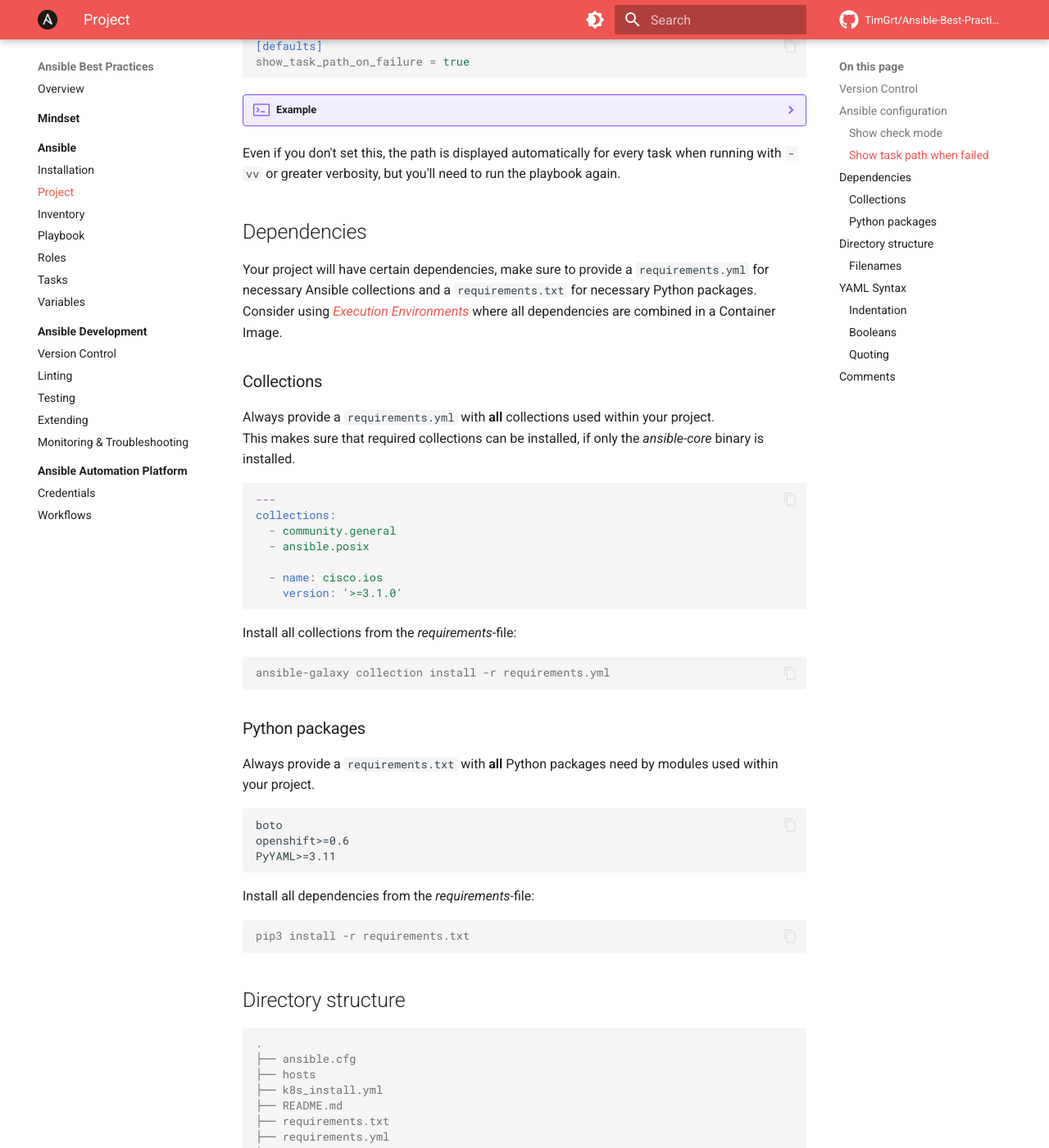
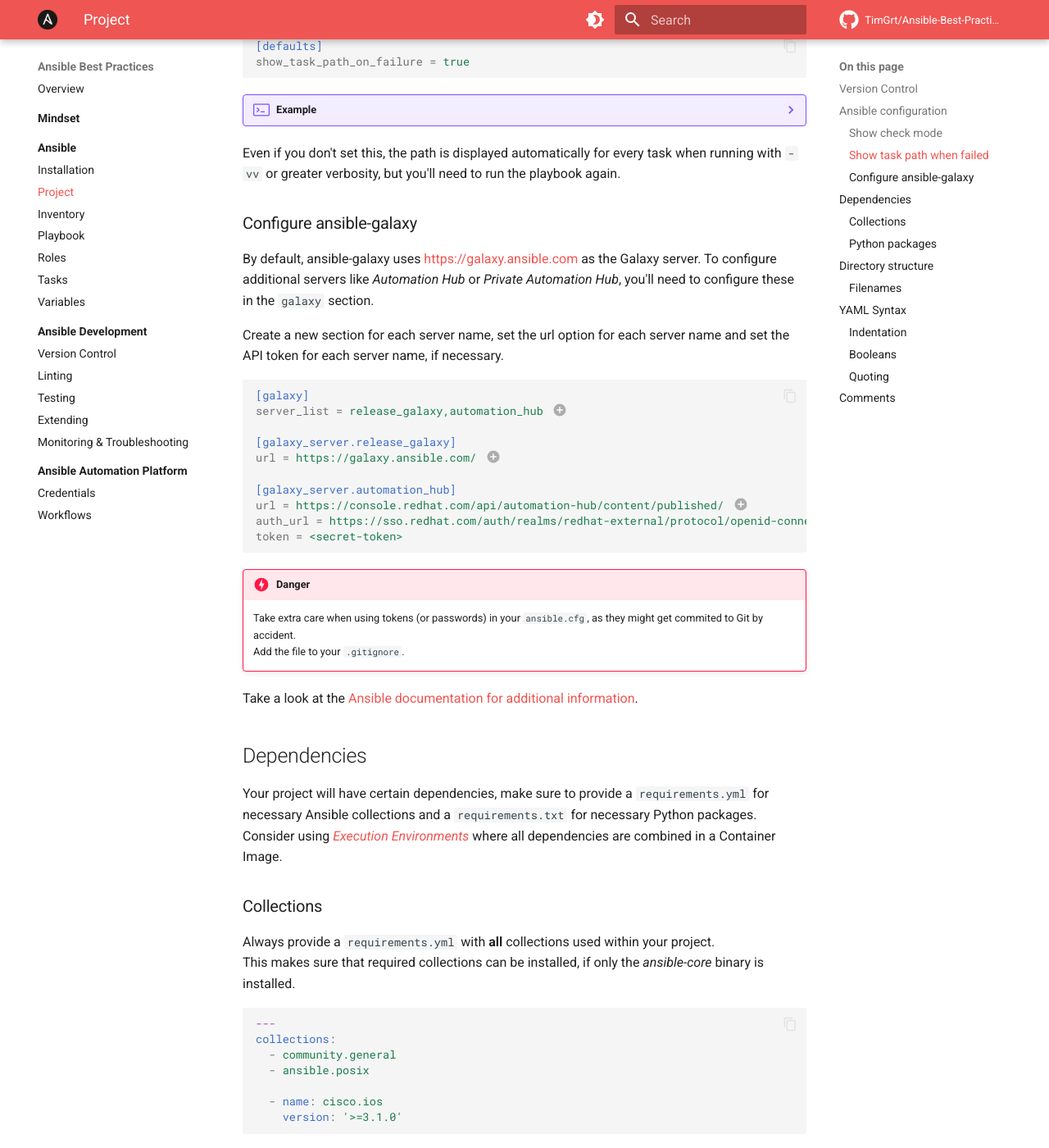
Before and after one commit to TimGrt/Ansible-Best-Practices, an MkDocs documentation site: the page built from docs/ansible/project.md, in a window 1280 px wide and 1400 px high, scrolled down 1261 px. Shown: the whole window at 82% size. Built offline with MkDocs 1.6.1 and Material for MkDocs 9.7.7, drawn with Linux system fonts in a browser that asks for light colours; plug-ins that fetch from the network failed and are left out; comment, search, counter and statistics services are not loaded.

Commit message:
Added description on how to configure the galaxy-client for Automation Hub and more.

````diff
--- a/docs/ansible/project.md
+++ b/docs/ansible/project.md
@@ -86,6 +86,37 @@
     ```
 
 Even if you don't set this, the path is displayed automatically for every task when running with `-vv` or greater verbosity, but you'll need to run the playbook again.
+
+### Configure ansible-galaxy
+
+By default, ansible-galaxy uses [https://galaxy.ansible.com](https://galaxy.ansible.com){:target="_blank"} as the Galaxy server. To configure additional servers like *Automation Hub* or *Private Automation Hub*, you'll need to configure these in the `galaxy` section.
+
+Create a new section for each server name, set the url option for each server name and set the API token for each server name, if necessary.
+
+```ini
+[galaxy]
+server_list = release_galaxy,automation_hub # (1)!
+
+[galaxy_server.release_galaxy]
+url = https://galaxy.ansible.com/ # (2)!
+
+[galaxy_server.automation_hub]
+url = https://console.redhat.com/api/automation-hub/content/published/ # (3)!
+auth_url = https://sso.redhat.com/auth/realms/redhat-external/protocol/openid-connect/token # (4)!
+token = <secret-token>
+```
+
+1. **Comma-separated** list of server identifiers in a **prioritized** order (in the example galaxy.ansible.com is searched first, then Automation Hub).
+The name of the server does not matter, but needs to match the corresponding `galaxy_server.*` section.
+2. galaxy.ansible.com doesn't need authentication to download collections (or roles).
+If you want to publish stuff, you'll need an API Token (or username and password).
+3. Gets content from the `published` repository, to get stuff from the `validated` repository, adjust or add a new section and add it to the `server_list`.
+4. The URL of a Keycloak server *token_endpoint* if using SSO authentication. Requires `token`.
+
+!!! danger
+    Take extra care when using tokens (or passwords) in your `ansible.cfg`, as they might get commited to Git by accident.
+    Add the file to your `.gitignore`.
+Take a look at the [Ansible documentation for additional information](https://docs.ansible.com/ansible/latest/collections_guide/collections_installing.html#configuring-the-ansible-galaxy-client){:target="_blank"}.
 
 ## Dependencies
 
````
